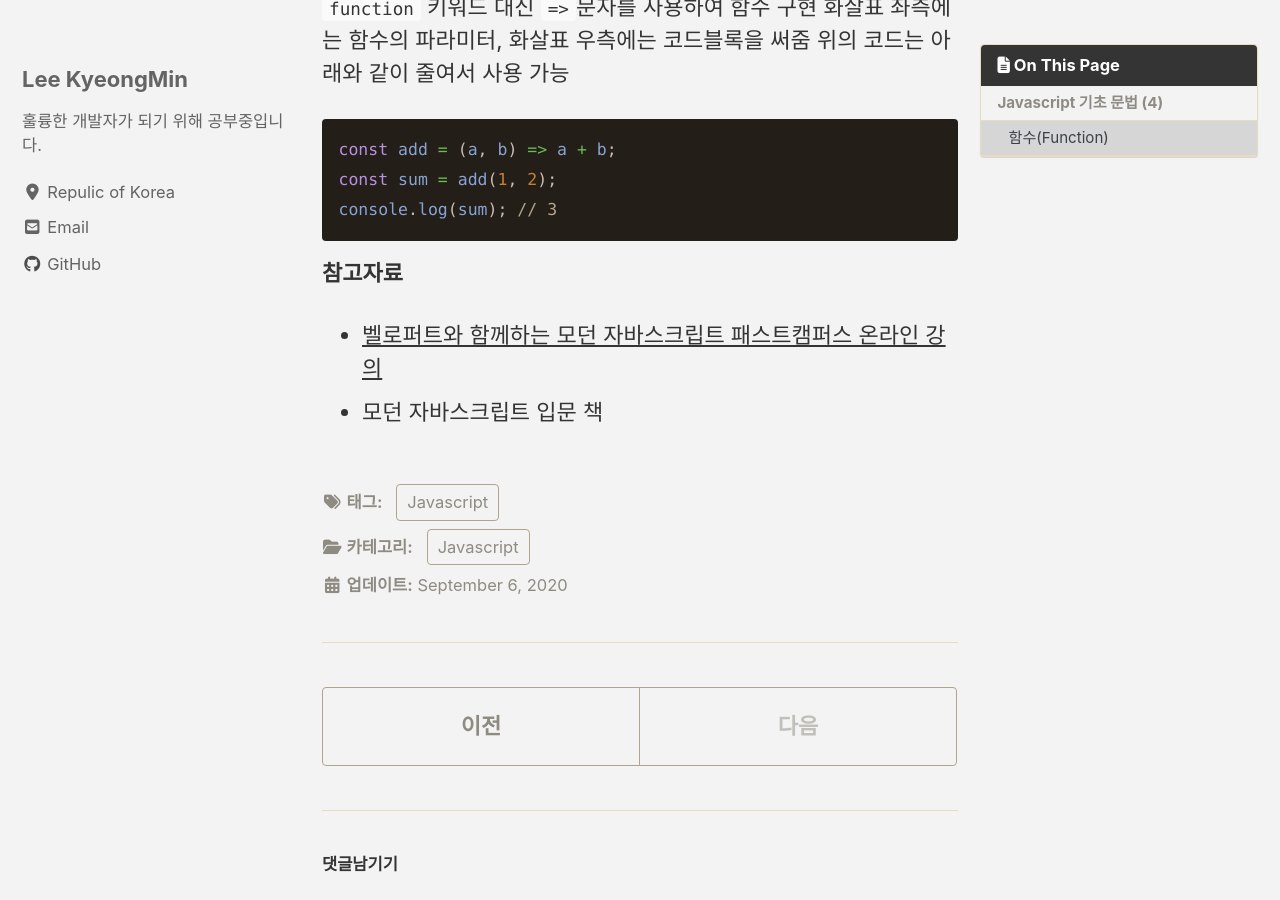
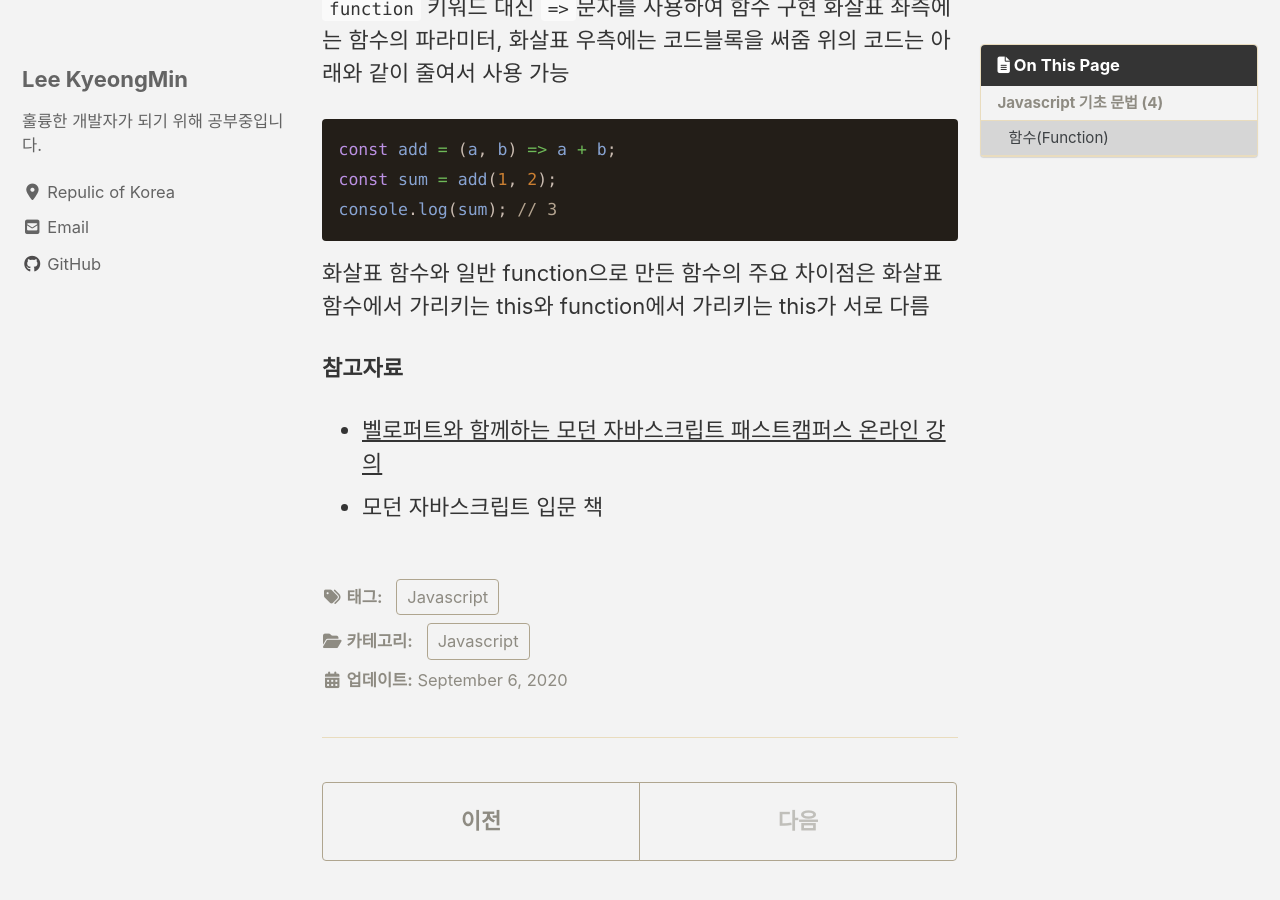
Before and after one commit to ekmst1027/test, a Jekyll site: the page built from _posts/javascript_basic/2020-09-06-function.md, in a window 1280 px wide and 900 px high, scrolled down 1559 px. Built offline with Jekyll 4.4.1, drawn with Linux system fonts in a browser that asks for light colours; cached includes are drawn as plain includes; nearby versions of some CDN libraries; comment, search, counter and statistics services are not loaded.

Commit message:
javascript function

````diff
--- a/_posts/javascript_basic/2020-09-06-function.md
+++ b/_posts/javascript_basic/2020-09-06-function.md
@@ -1,6 +1,6 @@
 ---
 title: "[Javascript] Javascript 기초 문법 스터디 (4) - 함수"
-excerpt: "자바스크립트 기초 문법 스터디"
+excerpt: "자바스크립트 기초 문법 스터디 - 함수편"
 toc: true
 toc_sticky: true
 
@@ -63,6 +63,8 @@ const sum = add(1, 2);
 console.log(sum); // 3
 ```
 
+화살표 함수와 일반 function으로 만든 함수의 주요 차이점은 화살표 함수에서 가리키는 this와 function에서 가리키는 this가 서로 다름
+
 **참고자료**
 
 - [벨로퍼트와 함께하는 모던 자바스크립트 패스트캠퍼스 온라인 강의](https://www.fastcampus.co.kr/dev_online_react)
````
